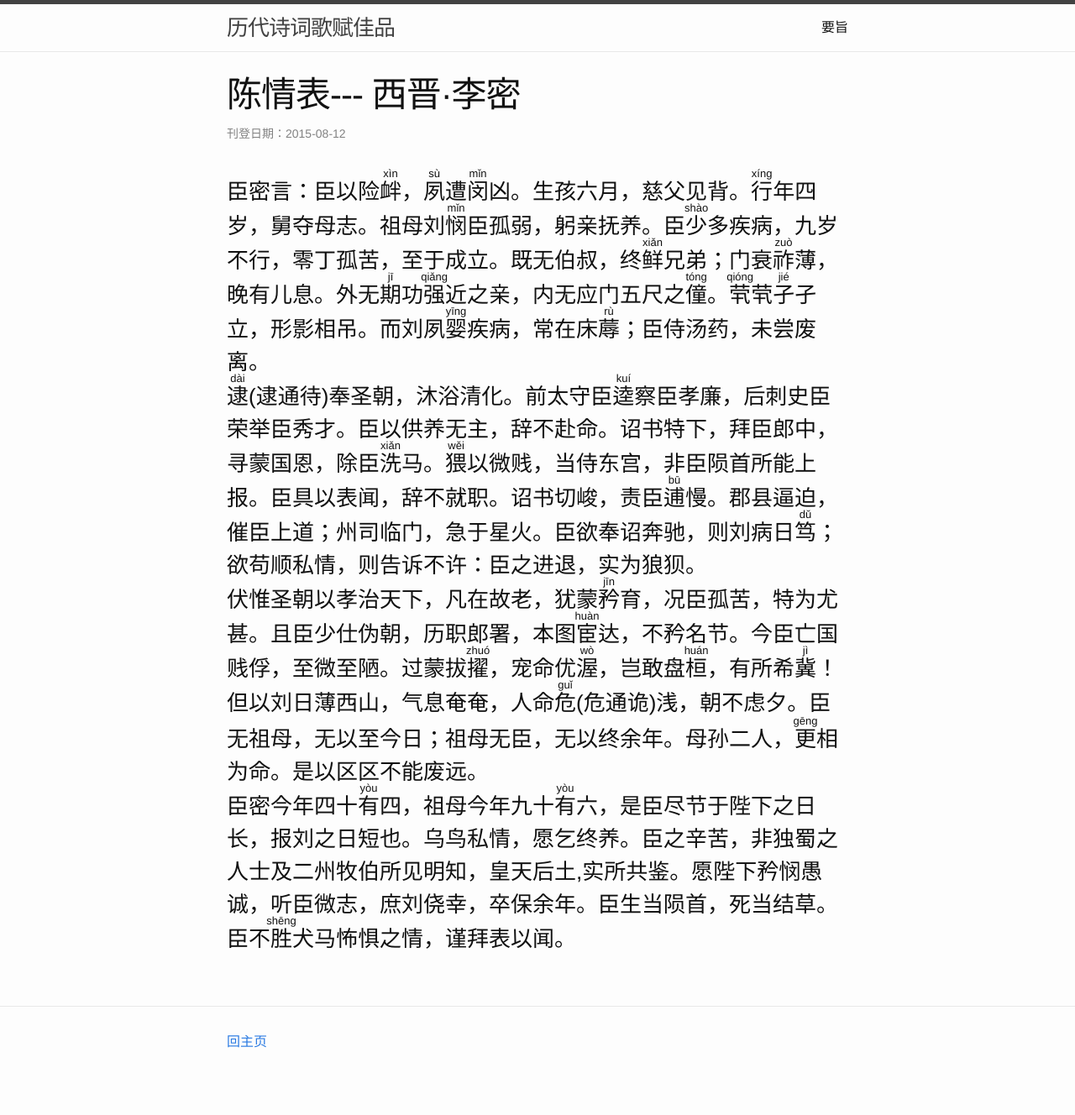
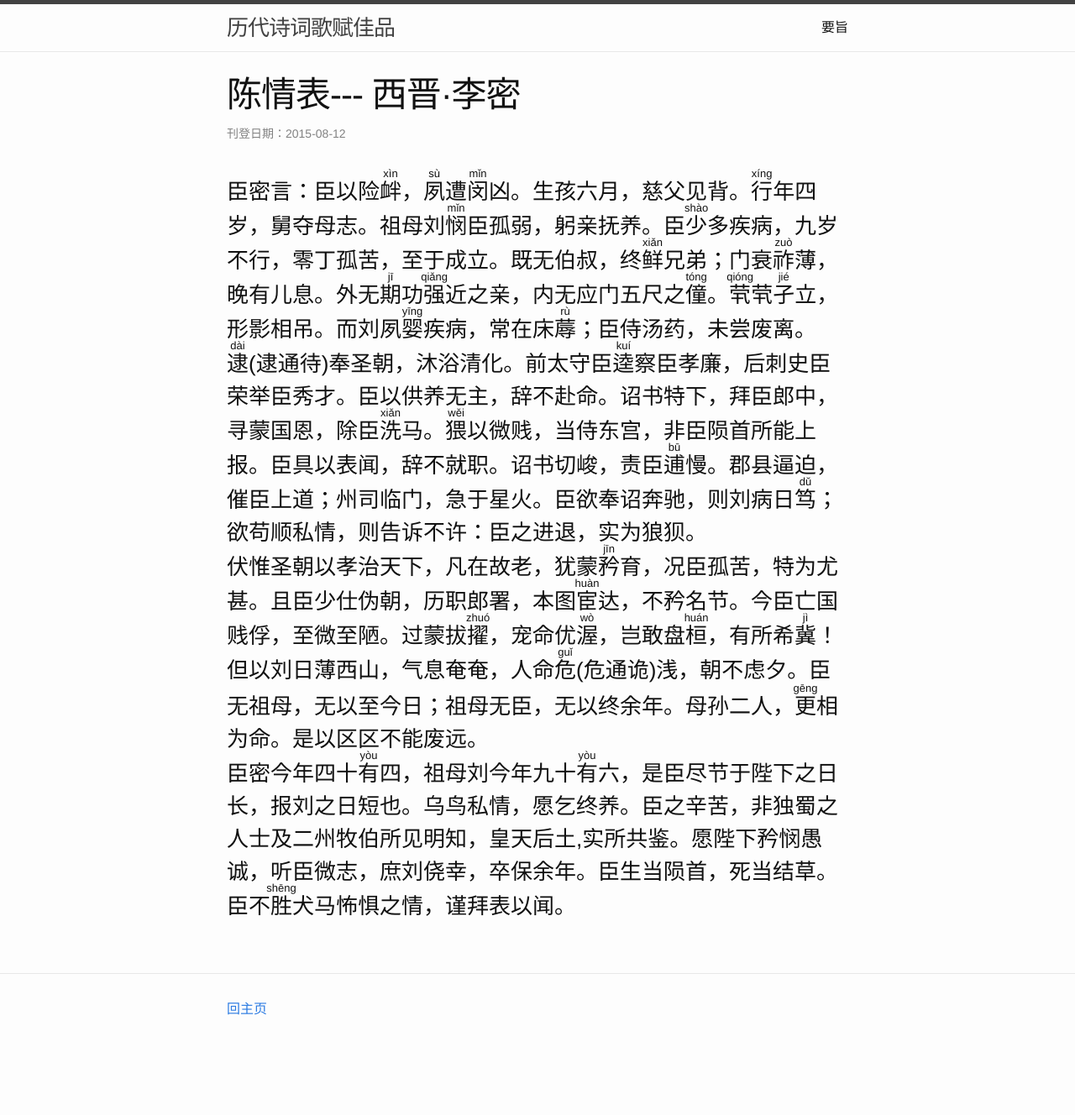
Before and after one commit to jixizh/christams-recipes, a Jekyll site: the page built from _posts/2015-08-12-limi.md, in a window 1280 px wide. Shown: the whole page at 84% size. Built offline with Jekyll 4.4.1, drawn with Linux system fonts in a browser that asks for light colours; Markdown is read by kramdown in place of the engine named in the settings; after the commit the page ends 1289 px from its top, so only the background shows below that.

Commit message:
gh_chenqingbiao_04/09/2015

```diff
--- a/_posts/2015-08-12-limi.md
+++ b/_posts/2015-08-12-limi.md
@@ -6,7 +6,7 @@ date:   2015-08-12
 categories: jekyll update
 ---
 
-臣密言：臣以险<ruby>衅<rt>xìn</rt></ruby>，<ruby>夙<rt>sù</rt></ruby>遭<ruby>闵<rt>mǐn</rt></ruby>凶。生孩六月，慈父见背。<ruby>行<rt>xíng</rt></ruby>年四岁，舅夺母志。祖母刘<ruby>悯<rt>mǐn</rt></ruby>臣孤弱，躬亲抚养。臣<ruby>少<rt>shào</rt></ruby>多疾病，九岁不行，零丁孤苦，至于成立。既无伯叔，终<ruby>鲜<rt>xiǎn</rt></ruby>兄弟；门衰<ruby>祚<rt>zuò</rt></ruby>薄，晚有儿息。外无<ruby>期<rt>jī</rt></ruby>功<ruby>强<rt>qiǎng</rt></ruby>近之亲，内无应门五尺之<ruby>僮<rt>tóng</rt></ruby>。<ruby>茕<rt>qióng</rt></ruby>茕<ruby>孑<rt>jié</rt></ruby>孑立，形影相吊。而刘夙<ruby>婴<rt>yīng</rt></ruby>疾病，常在床<ruby>蓐<rt>rù</rt></ruby>；臣侍汤药，未尝废离。
+臣密言：臣以险<ruby>衅<rt>xìn</rt></ruby>，<ruby>夙<rt>sù</rt></ruby>遭<ruby>闵<rt>mǐn</rt></ruby>凶。生孩六月，慈父见背。<ruby>行<rt>xíng</rt></ruby>年四岁，舅夺母志。祖母刘<ruby>悯<rt>mǐn</rt></ruby>臣孤弱，躬亲抚养。臣<ruby>少<rt>shào</rt></ruby>多疾病，九岁不行，零丁孤苦，至于成立。既无伯叔，终<ruby>鲜<rt>xiǎn</rt></ruby>兄弟；门衰<ruby>祚<rt>zuò</rt></ruby>薄，晚有儿息。外无<ruby>期<rt>jī</rt></ruby>功<ruby>强<rt>qiǎng</rt></ruby>近之亲，内无应门五尺之<ruby>僮<rt>tóng</rt></ruby>。<ruby>茕<rt>qióng</rt></ruby>茕<ruby>孑<rt>jié</rt></ruby>立，形影相吊。而刘夙<ruby>婴<rt>yīng</rt></ruby>疾病，常在床<ruby>蓐<rt>rù</rt></ruby>；臣侍汤药，未尝废离。
 <ruby>逮<rt>dài</rt></ruby>(逮通待)奉圣朝，沐浴清化。前太守臣<ruby>逵<rt>kuí</rt></ruby>察臣孝廉，后刺史臣荣举臣秀才。臣以供养无主，辞不赴命。诏书特下，拜臣郎中，寻蒙国恩，除臣<ruby>洗<rt>xiǎn</rt></ruby>马。<ruby>猥<rt>wěi</rt></ruby>以微贱，当侍东宫，非臣陨首所能上报。臣具以表闻，辞不就职。诏书切峻，责臣<ruby>逋<rt>bū</rt></ruby>慢。郡县逼迫，催臣上道；州司临门，急于星火。臣欲奉诏奔驰，则刘病日<ruby>笃<rt>dǔ</rt></ruby>；欲苟顺私情，则告诉不许：臣之进退，实为狼狈。
 伏惟圣朝以孝治天下，凡在故老，犹蒙<ruby>矜<rt>jīn</rt></ruby>育，况臣孤苦，特为尤甚。且臣少仕伪朝，历职郎署，本图<ruby>宦<rt>huàn</rt></ruby>达，不矜名节。今臣亡国贱俘，至微至陋。过蒙拔<ruby>擢<rt>zhuó</rt></ruby>，宠命优<ruby>渥<rt>wò</rt></ruby>，岂敢盘<ruby>桓<rt>huán</rt></ruby>，有所希<ruby>冀<rt>jì</rt></ruby>！但以刘日薄西山，气息奄奄，人命<ruby>危<rt>guǐ</rt></ruby>(危通诡)浅，朝不虑夕。臣无祖母，无以至今日；祖母无臣，无以终余年。母孙二人，<ruby>更<rt>gēng</rt></ruby>相为命。是以区区不能废远。
-臣密今年四十<ruby>有<rt>yòu</rt></ruby>四，祖母今年九十<ruby>有<rt>yòu</rt></ruby>六，是臣尽节于陛下之日长，报刘之日短也。乌鸟私情，愿乞终养。臣之辛苦，非独蜀之人士及二州牧伯所见明知，皇天后土,实所共鉴。愿陛下矜悯愚诚，听臣微志，庶刘侥幸，卒保余年。臣生当陨首，死当结草。臣不<ruby>胜<rt>shēng</rt></ruby>犬马怖惧之情，谨拜表以闻。
+臣密今年四十<ruby>有<rt>yòu</rt></ruby>四，祖母刘今年九十<ruby>有<rt>yòu</rt></ruby>六，是臣尽节于陛下之日长，报刘之日短也。乌鸟私情，愿乞终养。臣之辛苦，非独蜀之人士及二州牧伯所见明知，皇天后土,实所共鉴。愿陛下矜悯愚诚，听臣微志，庶刘侥幸，卒保余年。臣生当陨首，死当结草。臣不<ruby>胜<rt>shēng</rt></ruby>犬马怖惧之情，谨拜表以闻。
```
Also changed, not shown: _posts/2015-07-21-lisao.md (+2 -2 lines).
